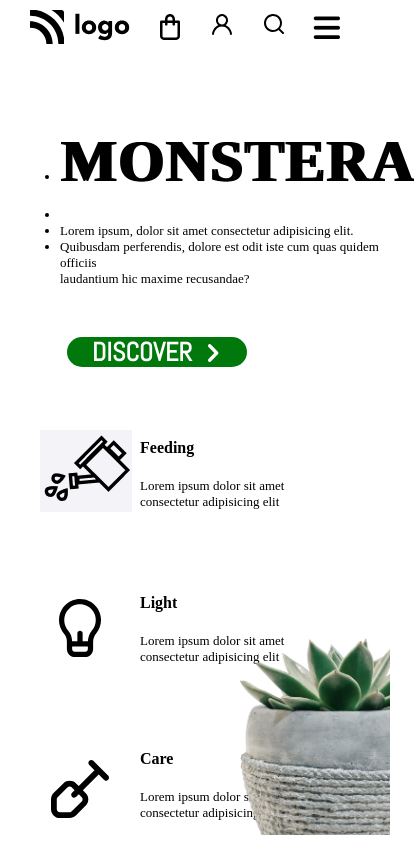
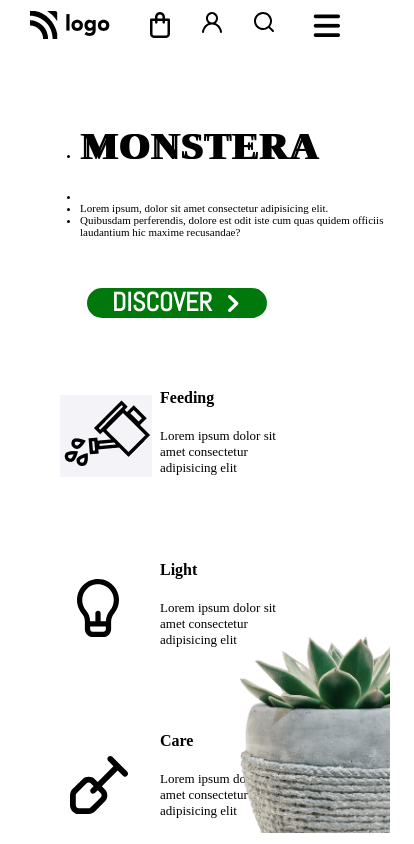
Before and after one commit to RenusreeMadhavarapu/Plant-Home-Page, a website: page index.html in a window 390 px wide. Shown: the whole page, 414 px wide, since content can reach past the window. Drawn offline with Linux system fonts and the light colour scheme; a web font is replaced by a local one.

Commit message:
second commit

```diff
--- a/style.css
+++ b/style.css
@@ -319,3 +319,26 @@ width:70px;
       top:75%;
   }
 }
+
+@media (max-width:450px){
+
+
+
+    #monstera{
+        font-size:350%;
+
+    }
+
+    #midWholePart11>div>ul>li{
+
+        font-size:11px;
+    }
+    #midWholePart1{
+        margin-left:20px;
+    }
+
+    #navFirst>img{
+        width:80px;
+    }
+
+}
```
